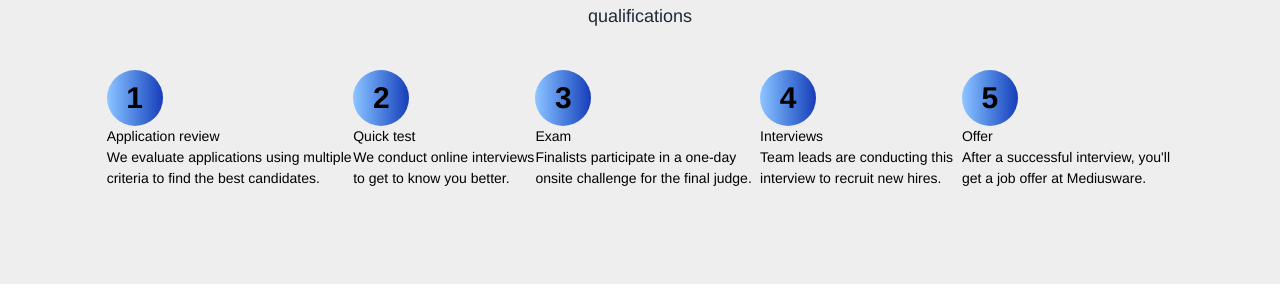
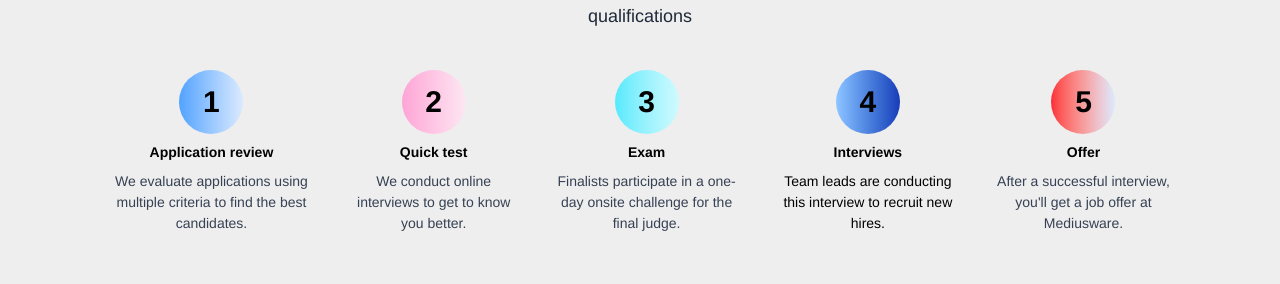
Before and after one commit to lilarani/GyanFlow-client, a React (Vite) app: page /career in a window 1280 px wide. Shown: the part 782-1066 px from the top of the page. Built offline with nearby package versions, Linux system fonts and the light colour scheme; no server answers.

Commit message:
application process section design updated in career page successfully

```diff
--- a/src/components/Career/ApplicationProcess/ApplicationProcess.jsx
+++ b/src/components/Career/ApplicationProcess/ApplicationProcess.jsx
@@ -11,48 +11,50 @@ const ApplicationProcess = () => {
         environment. Begin with an online application to showcase your
         qualifications
       </p>
-      <div className="flex">
-        <div>
-          <h2 className="text-3xl font-bold w-14 h-14 bg-linear-to-r from-blue-300 to-blue-800 rounded-full flex flex-col justify-center items-center">
+      <div className="flex flex-col lg:flex-row items-center gap-10">
+        <div className="space-y-2 flex flex-col items-center justify-center text-center">
+          <h2 className="text-3xl font-bold w-16 h-16 bg-linear-to-r from-blue-400 to-blue-100 rounded-full flex flex-col justify-center items-center">
             1
           </h2>
 
-          <h3>Application review</h3>
-          <p>
+          <h3 className="font-bold">Application review</h3>
+          <p className="text-gray-700">
             We evaluate applications using multiple criteria to find the best
             candidates.
           </p>
         </div>
-        <div>
-          <h2 className="text-3xl font-bold w-14 h-14 bg-linear-to-r from-blue-300 to-blue-800 rounded-full flex flex-col justify-center items-center">
+        <div className="space-y-2 flex flex-col items-center justify-center text-center">
+          <h2 className="text-3xl font-bold w-16 h-16 bg-linear-to-r from-pink-300 to-pink-100 rounded-full flex flex-col justify-center items-center">
             2
           </h2>
-          <h3>Quick test</h3>
-          <p>We conduct online interviews to get to know you better.</p>
+          <h3 className="font-bold">Quick test</h3>
+          <p className="text-gray-700">
+            We conduct online interviews to get to know you better.
+          </p>
         </div>
-        <div>
-          <h2 className="text-3xl font-bold w-14 h-14 bg-linear-to-r from-blue-300 to-blue-800 rounded-full flex flex-col justify-center items-center">
+        <div className="space-y-2 flex flex-col items-center justify-center text-center">
+          <h2 className="text-3xl font-bold w-16 h-16 bg-linear-to-r from-cyan-300 to-cyan-100 rounded-full flex flex-col justify-center items-center">
             3
           </h2>
-          <h3>Exam</h3>
-          <p>
+          <h3 className="font-bold">Exam</h3>
+          <p className="text-gray-700">
             Finalists participate in a one-day onsite challenge for the final
             judge.
           </p>
         </div>
-        <div>
-          <h2 className="text-3xl font-bold w-14 h-14 bg-linear-to-r from-blue-300 to-blue-800 rounded-full flex flex-col justify-center items-center">
+        <div className="space-y-2 flex flex-col items-center justify-center text-center">
+          <h2 className="text-3xl font-bold w-16 h-16 bg-linear-to-r from-blue-300 to-blue-800 rounded-full flex flex-col justify-center items-center">
             4
           </h2>
-          <h3>Interviews</h3>
+          <h3 className="font-bold">Interviews</h3>
           <p>Team leads are conducting this interview to recruit new hires.</p>
         </div>
-        <div>
-          <h2 className="text-3xl font-bold w-14 h-14 bg-linear-to-r from-blue-300 to-blue-800 rounded-full flex flex-col justify-center items-center">
+        <div className="space-y-2 flex flex-col items-center justify-center text-center">
+          <h2 className="text-3xl font-bold w-16 h-16 bg-linear-to-r from-red-500 to-blue-100 rounded-full flex flex-col justify-center items-center">
             5
           </h2>
-          <h3>Offer</h3>
-          <p>
+          <h3 className="font-bold">Offer</h3>
+          <p className="text-gray-700">
             After a successful interview, you'll get a job offer at Mediusware.
           </p>
         </div>
```
